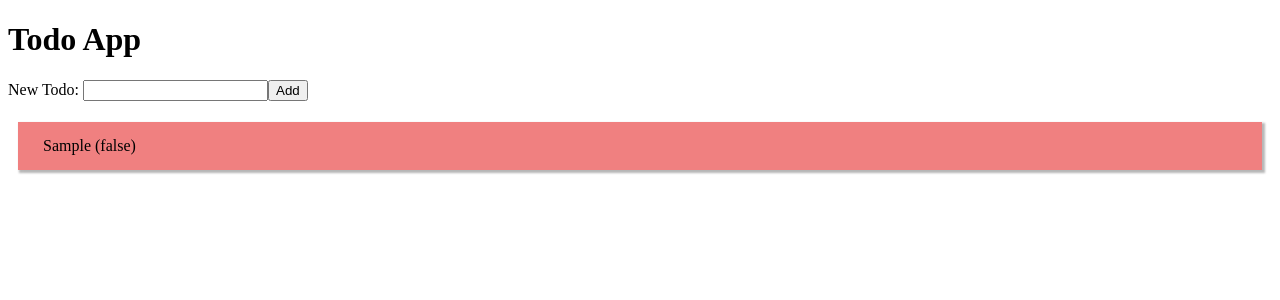
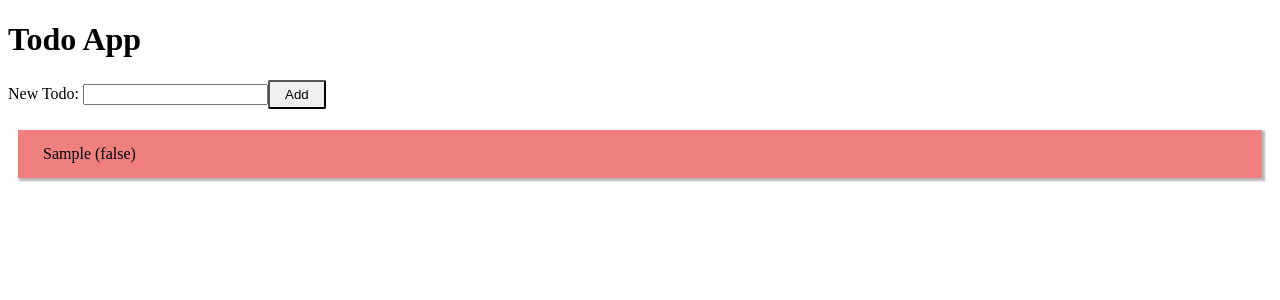
Before and after one commit to arturjzapater/angular-todo, an Angular app: page / in a window 1280 px wide. Both pictures are taken after typing "Sample" into the empty fields and a click on the button "Add". Shown: the top 300 px of the page. Built offline with nearby package versions, Linux system fonts and the light colour scheme.

Commit message:
added remove functionality

```diff
--- a/src/app/todo-item/todo-item.component.html
+++ b/src/app/todo-item/todo-item.component.html
@@ -1,3 +1,10 @@
-<div (click)="toggleTodo()" class="todo-item">
-  {{todo.name}} ({{todo.done}})
+<div class="todo-item" (click)="toggleTodo()">
+  <span>
+    {{todo.name}} ({{todo.done}})
+  </span>
+  <button
+    *ngIf="todo.done"
+    class="btn danger"
+    (click)="removeTodo()">
+    Remove</button>
 </div>
--- a/src/app/todo-item/todo-item.component.ts
+++ b/src/app/todo-item/todo-item.component.ts
@@ -10,8 +10,13 @@ import type { Todo } from '../todo';
 export class TodoItemComponent {
   @Input() todo: Todo;
   @Output() toggle: EventEmitter<[ string, boolean ]> = new EventEmitter();
+  @Output() remove: EventEmitter<string> = new EventEmitter()
 
   toggleTodo(): void {
     this.toggle.emit([ this.todo.id, !this.todo.done ]);
   }
+
+  removeTodo(): void {
+    this.remove.emit(this.todo.id)
+  }
 }
--- a/src/app/todo-list/todo-list.component.html
+++ b/src/app/todo-list/todo-list.component.html
@@ -2,7 +2,7 @@
   <label>New Todo:
     <input #name (keyup.enter)="add(name.value); name.value=''" />
   </label>
-  <button (click)="add(name.value); name.value=''">Add</button>
+  <button (click)="add(name.value); name.value=''" class="btn">Add</button>
 </div>
 <ul class="todo-list">
   <li
@@ -10,6 +10,7 @@
     [ngClass]="{'done': todo.done}">
     <app-todo-item
     (toggle)="toggle($event[0], $event[1])"
+    (remove)="remove($event)"
     [todo]="todo"></app-todo-item>
   </li>
 </ul>
--- a/src/app/todo-list/todo-list.component.ts
+++ b/src/app/todo-list/todo-list.component.ts
@@ -27,6 +27,11 @@ export class TodoListComponent implements OnInit {
       .subscribe(list => this.todos = list);
   }
 
+  remove(id: string): void {
+    this.todoService.remove(id)
+      .subscribe(list => this.todos = list)
+  }
+
   getTodos(): void {
     this.todoService.list()
       .subscribe(list => this.todos = list);
--- a/src/styles.css
+++ b/src/styles.css
@@ -1 +1,6 @@
 /* You can add global styles to this file, and also import other style files */
+.btn {
+  cursor: pointer;
+  border-radius: 2px;
+  padding: 5px 15px;
+}
```
